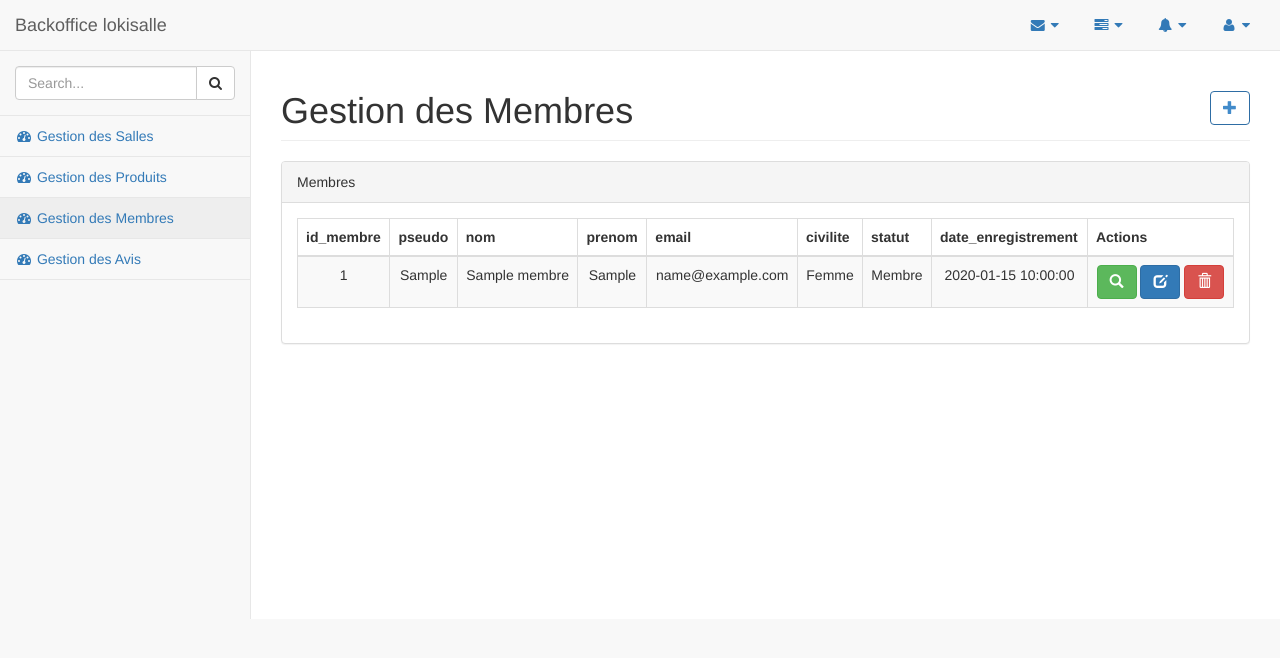
After one commit to lars0n/Lokisalle, a PHP site: page /admin/gestion_des_membre.php in a window 1280 px wide. The commit adds this page. Shown: the top 658 px of the page. Run offline with PHP 8.4, Linux system fonts and the light colour scheme; tables that the repository leaves empty or names only in its code hold one stand-in row (values such as "Sample post").

```diff
--- /dev/null
+++ b/admin/gestion_des_membre.php
@@ -0,0 +1,279 @@
+<?php
+    require_once("../inc/init.inc.php");
+
+    // ici je récupere les membres
+    $membres   = $pdo->query("SELECT id_membre, pseudo, nom, prenom, email, civilite, statut, date_enregistrement FROM membre");
+    $nb_colone  = $membres->columnCount();
+
+    // ici je recupere le membres
+    if(isset($_GET['action']) && $_GET['action'] == 'modification' && is_numeric($_GET['id_membre']))
+    {
+
+        $membre_details = $pdo->prepare("SELECT * FROM membre WHERE id_membre = ?");
+        $membre_details->execute([$_GET['id_membre']]);
+        $membre_details = $membre_details->fetch(PDO::FETCH_OBJ);
+    }
+
+    // mettre en place un controle pour savoir si l'utilisateur veut une suppression d'une salle
+    if(isset($_GET['action']) && $_GET['action'] == 'supprimer' && !empty($_GET['id_membre']) && is_numeric($_GET['id_membre']))
+    {
+        // is_numeric permet de savoir si l'information est bien une valeur numérique sans tenir compte de son type (les informations provenant de GET et de POST sont toujours de type string)
+        // on fait une requete pour récupérer les informations de l'article afin de connaitre la photo pour la supprimer
+        $id_membre = $_GET['id_membre'];
+
+        $pdo->prepare("DELETE FROM membre WHERE id_membre = ?")->execute([$id_membre]);
+
+        header('location:gestion_des_membre.php');
+    }
+
+    $membre_post = [];
+    $erreur = false;
+    // controle du formulaire
+    if(isset($_POST['pseudo']) && isset($_POST['mdp']) && isset($_POST['nom']) && isset($_POST['prenom']) && isset($_POST['email']) && isset($_POST['civilite']) && isset($_POST['statut']))
+    {
+        /* crée un tableau avec les info de l'utilisateur*/
+        foreach ($_POST as $key => $value) {
+            $membre_post[$key] = $value;
+        }
+
+        /* vérifi si le pseudo, email et le mdp est fournie*/
+        if(empty($membre_post['pseudo']))
+        {
+            $message .= '<li>Le Pseudo est requis</li>';
+            $erreur = true;
+        }
+
+        if(empty($membre_post['mdp']) && $_GET['action'] != 'modification')
+        {
+            $message .= '<li>Le Mot de Passe est requis</li>';
+            $erreur = true;
+        }
+
+        if(!filter_var($membre_post['email'], FILTER_VALIDATE_EMAIL))
+        {
+            $message .= '<li>L\'adresse email est requis</li>';
+            $erreur = true;
+        }
+
+        /* si il n'a pas d'erreur on peut enregistrer l'utilisateur*/
+        if(!$erreur) {
+
+            /* on verifie si il n'est pas deja présent dans la bdd*/
+            $req = $pdo->prepare("SELECT * FROM membre WHERE email = ?");
+            $req->execute([$membre_post['email']]);
+
+            /* mise a jour du membres*/
+            if(isset($_GET['action']) && $_GET['action'] == 'modification' && is_numeric($_GET['id_membre']))
+            {
+                $id_membre = $_GET['id_membre'];
+                $enregistrement = $pdo->prepare("UPDATE membre SET pseudo = ?, nom = ?, prenom = ?, email = ?, civilite = ?, statut = ? WHERE id_membre = ?");
+                $enregistrement->execute([$membre_post['pseudo'], $membre_post['nom'], $membre_post['prenom'], $membre_post['email'], $membre_post['civilite'], $membre_post['statut'], $id_membre]);
+
+                header('location:gestion_des_membre.php');
+                exit();
+
+            }/* si c'est le cas on ne l'enregistre pas */
+            elseif($req->fetch()) {
+                $message = '<li>Cette utilisateur existe déja</li>';
+            }else
+            {
+                $mdp = password_hash($membre_post['mdp'], PASSWORD_BCRYPT);
+
+                    $enregistrement = $pdo->prepare("INSERT INTO membre (pseudo, mdp, nom, prenom, email, civilite, statut, date_enregistrement) VALUES (?, ?, ?, ?, ?, ?, ?, NOW())");
+                    $enregistrement->execute([$membre_post['pseudo'], $mdp, $membre_post['nom'], $membre_post['prenom'], $membre_post['email'], $membre_post['civilite'], $membre_post['statut']]);
+
+                header('location:gestion_des_membre.php');
+            }
+        }
+    }
+
+    require("incAdmin/header.inc.php");
+?>
+    <div id="page-wrapper">
+        <div class="row">
+            <div class="col-lg-12">
+                <h1 class="page-header">
+                    Gestion des Membres
+                    <!-- Button trigger modal -->
+                    <button type="button" class="btn btn-outline btn-primary pull-right" data-toggle="modal" data-target="#ajoutproduit">
+                        <span class="glyphicon glyphicon-plus" aria-hidden="true"></span>
+                    </button>
+                </h1>
+            </div>
+            <!-- /.col-lg-12 -->
+        </div>
+        <!-- /.row -->
+
+
+        <div class="row">
+            <div class="col-lg-12">
+                <div class="panel panel-default">
+                    <div class="panel-heading">
+                        Membres
+                    </div>
+                    <!-- /.panel-heading -->
+                    <div class="panel-body">
+                        <table width="100%" class="table table-striped table-bordered table-hover text-center" id="dataTables-example">
+                            <thead>
+                                <tr>
+                                    <!-- pour  récupérer les nom des colonne-->
+                                    <?php for($i = 0 ; $i < $nb_colone; $i++): ?>
+                                        <th><?= $membres->getColumnMeta($i)['name'] ?></th>
+                                    <?php endfor ?>
+                                    <th>Actions</th>
+                                </tr>
+                            </thead>
+                            <tbody>
+                                <!-- récupere les membres dans la bdd-->
+                                <?php while($membre = $membres->fetch(PDO::FETCH_OBJ)): ?>
+                                    <tr>
+                                        <?php foreach($membre AS $key => $valeur): ?>
+                                            <?php if($key == 'civilite'): ?>
+                                            <td><?= ($valeur == 'm')? "Homme": "Femme" ?></td>
+                                            <?php elseif($key == 'statut'): ?>
+                                            <td><?= ($valeur == 1)? "Admin": "Membre" ?></td>
+                                            <?php else: ?>
+                                            <td><?= $valeur ?></td>
+                                            <?php endif ?>
+                                        <?php endforeach ?>
+                                            <td class="text-center">
+                                                <a href="?id_membre=<?= $membre->id_membre ?>&action=details" class="btn btn-success"><span class="glyphicon glyphicon-search" aria-hidden="true"></span></a>
+                                                <a href="?id_membre=<?= $membre->id_membre ?>&action=modification" class="btn btn-primary" ><span class="glyphicon glyphicon-edit" aria-hidden="true"></span></a>
+                                                <a href="#" class="btn btn-danger" data-toggle="modal" data-target="#suppresionModal<?= $membre->id_membre ?>" ><span class="glyphicon glyphicon-trash" aria-hidden="true"></span></a>
+                                            </td>
+                                    </tr>
+                                    <!-- Modal suppression -->
+                                    <div class="modal fade" id="suppresionModal<?= $membre->id_membre ?>" tabindex="-1" role="dialog" aria-labelledby="myModalLabel">
+                                    <div class="modal-dialog" role="document">
+                                        <div class="modal-content">
+                                            <div class="modal-header bg-danger">
+                                                <button type="button" class="close" data-dismiss="modal" aria-label="Close"><span aria-hidden="true">&times;</span></button>
+                                                <h4 class="modal-title" id="myModalLabel">Supprimer une salle</h4>
+                                            </div>
+                                            <div class="modal-body">
+                                                Etes Vous sure de vouloir supprimer cette salle?
+                                            </div>
+                                            <div class="modal-footer">
+                                                <button type="button" class="btn btn-default" data-dismiss="modal">Annuler</button>
+                                                <a href="?id_membre=<?= $membre->id_membre ?>&action=supprimer" class="btn btn-danger">Confirmer</a>
+                                            </div>
+                                        </div>
+                                    </div>
+                                    </div>
+                                <?php endwhile ?>
+                            </tbody>
+                        </table>
+                    </div><!-- panel body-->
+                </div><!-- panel default-->
+            </div><!-- col-12 -->
+        </div><!-- row -->
+
+        <?php if(isset($_GET['action']) && $_GET['action'] == 'modification'): ?>
+        <form action="" method="post" class="well">
+        <legend>Modification d'un Membre <a href="gestion_des_membre.php" class="btn btn-danger pull-right">X</a></legend>
+            <div class="row">
+                <div class="col-sm-6">
+                    <input type="hidden" name="mdp">
+                    <div class="form-group">
+                        <label for="pseudo">Pseudo</label>
+                        <input class="form-control" type="text" name="pseudo" id="pseudo" value="<?= $membre_details->pseudo ?>">
+                    </div>
+                    <div class="form-group">
+                        <label for="nom">Nom</label>
+                        <input class="form-control" type="text" name="nom" id="nom" value="<?= $membre_details->nom ?>">
+                    </div>
+                    <div class="form-group">
+                        <label for="prenom">Prenom</label>
+                        <input class="form-control" type="text" name="prenom" id="prenom" value="<?= $membre_details->prenom ?>">
+                    </div>
+                </div>
+                <div class="col-sm-6">
+                    <div class="form-group">
+                        <label for="email">Email</label>
+                        <input class="form-control" type="text" name="email" id="email" value="<?= $membre_details->email ?>">
+                    </div>
+                    <div class="form-group">
+                        <label for="civilite">Civilité</label>
+                        <select class="form-control" name="civilite" id="civilite">
+                        <option value="m">Homme</option>
+                        <option value="f" <?= ($membre_details->civilite == 'f')? "selected" : null ?>>Femme</option>
+                        </select>
+                    </div>
+                    <div class="form-group">
+                        <label for="statut">Statut</label>
+                        <select class="form-control" name="statut" id="statut">
+                        <option value="0">Membre</option>
+                        <option value="1" <?= ($membre_details->statut == 1)? "selected" : null ?>>Admin</option>
+                        </select>
+                    </div>
+                </div>
+                <div class="col-sm-12">
+                    <button type="submit" class="btn btn-primary btn-block">Enregistrer</button>
+                </div>
+            </div><!-- /.row-->
+        </form>
+        <?php endif ?>
+    </div>
+    <!-- /.wrapper-->
+
+
+    <!-- Modal -->
+    <div class="modal fade bs-example-modal-lg" id="ajoutproduit" tabindex="-1" role="dialog" aria-labelledby="myModalLabel">
+        <div class="modal-dialog modal-lg" role="document">
+            <div class="modal-content">
+                <div class="modal-header bg-primary">
+                    <button type="button" class="close" data-dismiss="modal" aria-label="Close"><span aria-hidden="true">&times;</span></button>
+                    <h4 class="modal-title" id="myModalLabel">Ajout d'un membre</h4>
+                </div>
+                <div class="modal-body">
+                    <form action="" method="post">
+                        <div class="row">
+                            <div class="col-sm-6">
+                                <div class="form-group">
+                                    <label for="pseudo">Pseudo</label>
+                                    <input class="form-control" type="text" name="pseudo" id="pseudo" value="<?= (isset($membre_post['pseudo'])? $membre_post['pseudo'] : null) ?>">
+                                </div>
+                                <div class="form-group">
+                                    <label for="mdp">Mot de passe</label>
+                                    <input class="form-control" type="text" name="mdp" id="mdp">
+                                </div>
+                                <div class="form-group">
+                                    <label for="nom">Nom</label>
+                                    <input class="form-control" type="text" name="nom" id="nom" value="<?= (isset($membre_post['nom'])? $membre_post['nom'] : null) ?>">
+                                </div>
+                                <div class="form-group">
+                                    <label for="prenom">Prenom</label>
+                                    <input class="form-control" type="text" name="prenom" id="prenom" value="<?= (isset($membre_post['prenom'])? $membre_post['prenom'] : null) ?>">
+                                </div>
+                            </div>
+                            <div class="col-sm-6">
+                                <div class="form-group">
+                                    <label for="email">Email</label>
+                                    <input class="form-control" type="text" name="email" id="email" value="<?= (isset($membre_post['email'])? $membre_post['email'] : null) ?>">
+                                </div>
+                                <div class="form-group">
+                                    <label for="civilite">Civilité</label>
+                                    <select class="form-control" name="civilite" id="civilite">
+                                    <option value="m">Homme</option>
+                                    <option value="f" <?= (isset($membre_post['civilite']) && $membre_post['civilite'] == 'f')? "selected" : null ?>>Femme</option>
+                                    </select>
+                                </div>
+                                <div class="form-group">
+                                    <label for="statut">Statut</label>
+                                    <select class="form-control" name="statut" id="statut">
+                                    <option value="0">Membre</option>
+                                    <option value="1" <?= (isset($membre_post['statut']) && $membre_post['statut'] == 1)? "selected" : null ?>>Admin</option>
+                                    </select>
+                                </div>
+                            </div>
+                            <div class="col-sm-12">
+                                <button type="submit" class="btn btn-primary btn-block">Enregistrer</button>
+                            </div>
+                        </div><!-- /.row-->
+                    </form>
+                </div>
+            </div>
+        </div>
+    </div>
+<?php
+    require("incAdmin/footer.inc.php");
--- a/admin/gestion_des_salle.php
+++ b/admin/gestion_des_salle.php
@@ -4,7 +4,7 @@
     $salles     = $pdo->query("SELECT * FROM salle");
     $nb_colone  = $salles->columnCount();
 
-    // mettre en place un controle pour savoir si l'utilisateur veut une suppression d'un produit
+    // mettre en place un controle pour savoir si l'utilisateur veut une suppression d'une salle
     if(isset($_GET['action']) && $_GET['action'] == 'supprimer' && !empty($_GET['id_salle']) && is_numeric($_GET['id_salle']))
     {
         // is_numeric permet de savoir si l'information est bien une valeur numérique sans tenir compte de son type (les informations provenant de GET et de POST sont toujours de type string)
--- a/admin/incAdmin/header.inc.php
+++ b/admin/incAdmin/header.inc.php
@@ -282,6 +282,12 @@
                         <li>
                             <a href="gestion_des_produit.php"><i class="fa fa-dashboard fa-fw"></i> Gestion des Produits</a>
                         </li>
+                        <li>
+                            <a href="gestion_des_membre.php"><i class="fa fa-dashboard fa-fw"></i> Gestion des Membres</a>
+                        </li>
+                        <li>
+                            <a href="gestion_des_avis.php"><i class="fa fa-dashboard fa-fw"></i> Gestion des Avis</a>
+                        </li>
                     </ul>
                 </div>
                 <!-- /.sidebar-collapse -->
--- a/inc/init.inc.php
+++ b/inc/init.inc.php
@@ -8,8 +8,8 @@
     // définition de constante pour le chemin absolut ainsi que la racine serveur
     // racine site
     define("RACINE_SITE", dirname(__DIR__));
-    //define('URL', '/Formation/PARIS-IV/projetPhpLokisal/');
-    define('URL', '/php/lokisalle/');
+    define('URL', '/Formation/PARIS-IV/projetPhpLokisal/');
+    //define('URL', '/php/lokisalle/');
 
 
     require_once("function.inc.php");
```
Also changed, not shown: admin/gestion_des_avis.php (added, +171 -0 lines), admin/gestion_des_produit.php (+75 -8 lines).
